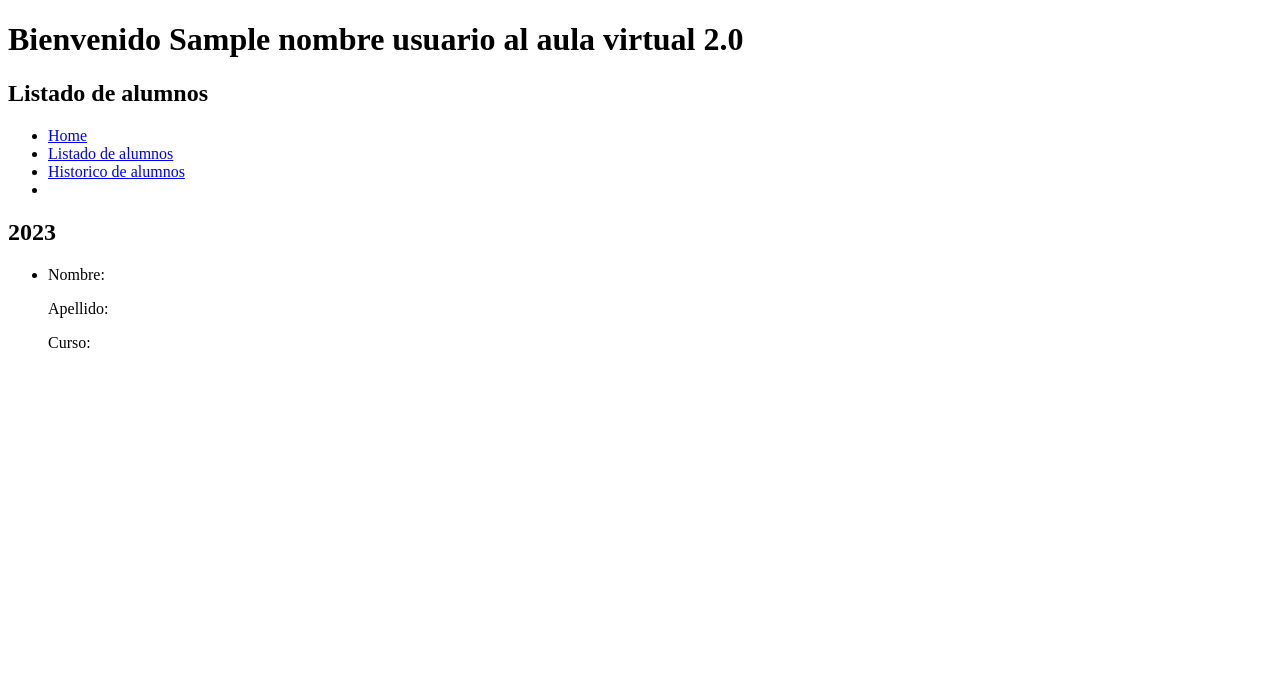
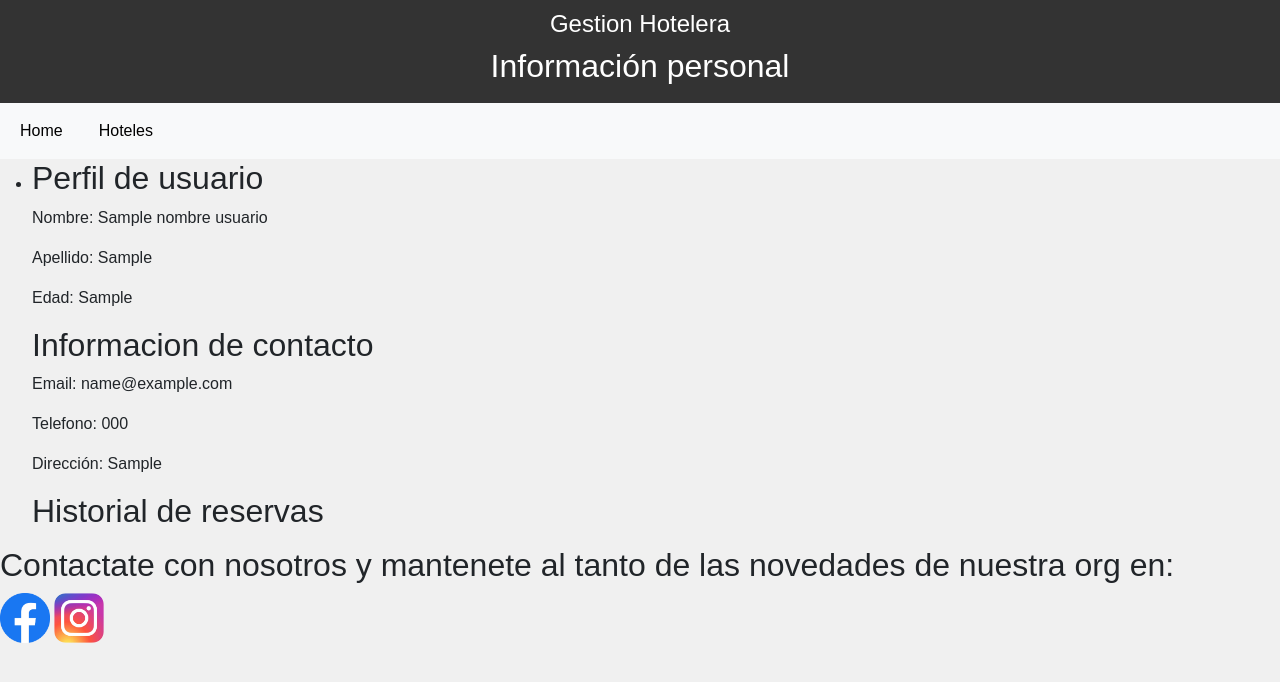
Before and after one commit to crescendollow/CaCTurismo, a Django app: template TurismoCaC/TurismoCaC/core/templates/core/usuario_informacion.html in a window 1280 px wide. Shown: the top 682 px of the page. Run offline with Django 4.2, Linux system fonts and the light colour scheme; the template is opened without the code that fills it: most values are stand-ins (such as "Sample title", 1, 10 or a date in 2020).

Commit message:
agrego contenido a la pag usuario_info

```diff
--- a/TurismoCaC/TurismoCaC/core/templates/core/usuario_informacion.html
+++ b/TurismoCaC/TurismoCaC/core/templates/core/usuario_informacion.html
@@ -1,33 +1,24 @@
-<!DOCTYPE html>
-<html lang="en">
-<head>
-    <meta charset="UTF-8">
-    <meta name="viewport" content="width=device-width, initial-scale=1.0">
-    <title>Listado de alumnos</title>
-</head>
-<body>
-    <header>
-        <h1>Bienvenido {{nombre_usuario}} al aula virtual 2.0</h1>
-        <h2>Listado de alumnos</h2>
-        <nav>
-            <ul>
-                <li><a href="http://127.0.0.1:8000/aula_virtual/">Home</a></li>
-                <li><a href="http://127.0.0.1:8000/aula_virtual/alumnos/listado">Listado de alumnos</a></li>
-                <li><a href="http://127.0.0.1:8000/aula_virtual/alumnos/historico/2017/">Historico de alumnos</a></li>
-                <li></li>
-            </ul>
-        </nav>
-    </header>
-    <main>
-        <h2>2023</h2>
-        <ul>
-            <li>
-                <p>Nombre:</p>
-                <p>Apellido:</p>
-                <p>Curso:</p>
-            </li>
-        </ul>
-    </main>
+{% extends "core/base_project.html" %}
+{% load static %}
+{% block extra_css%}
+    <link rel="stylesheet" href="{% static 'core/css/index.css' %}">
+{%endblock%}
+{% block title %}Usuario{% endblock %}
+{% block section_title %}Información personal{% endblock %}
+{% block content %}
+    <ul>
+        <li>
+            <h2>Perfil de usuario</h2>
+            <p>Nombre: {{nombre_usuario}}</p>
+            <p>Apellido: {{apellido_usuario}}</p>
+            <p>Edad: {{edad_usuario}}</p>
 
-</body>
-</html>
+            <h2>Informacion de contacto</h2>
+            <p>Email: {{email_usuario}}</p>
+            <p>Telefono: {{telefono_usuario}}</p>
+            <p>Dirección: {{direccion_usuario}}</p>
+
+            <h2>Historial de reservas</h2>
+        </li>
+    </ul>
+{% endblock %}
```
Also changed, not shown: TurismoCaC/TurismoCaC/core/views.py (+9 -2 lines).
